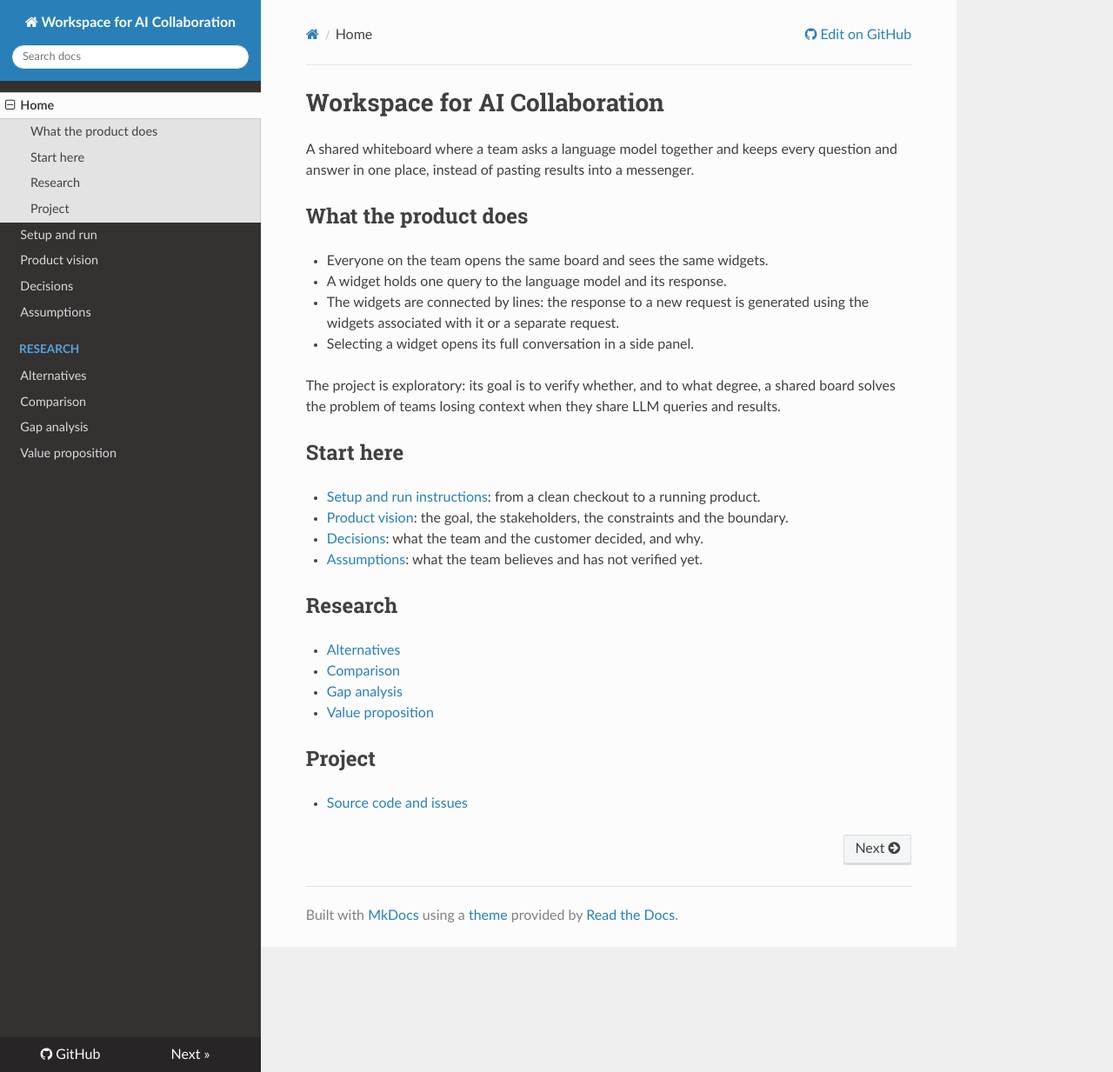
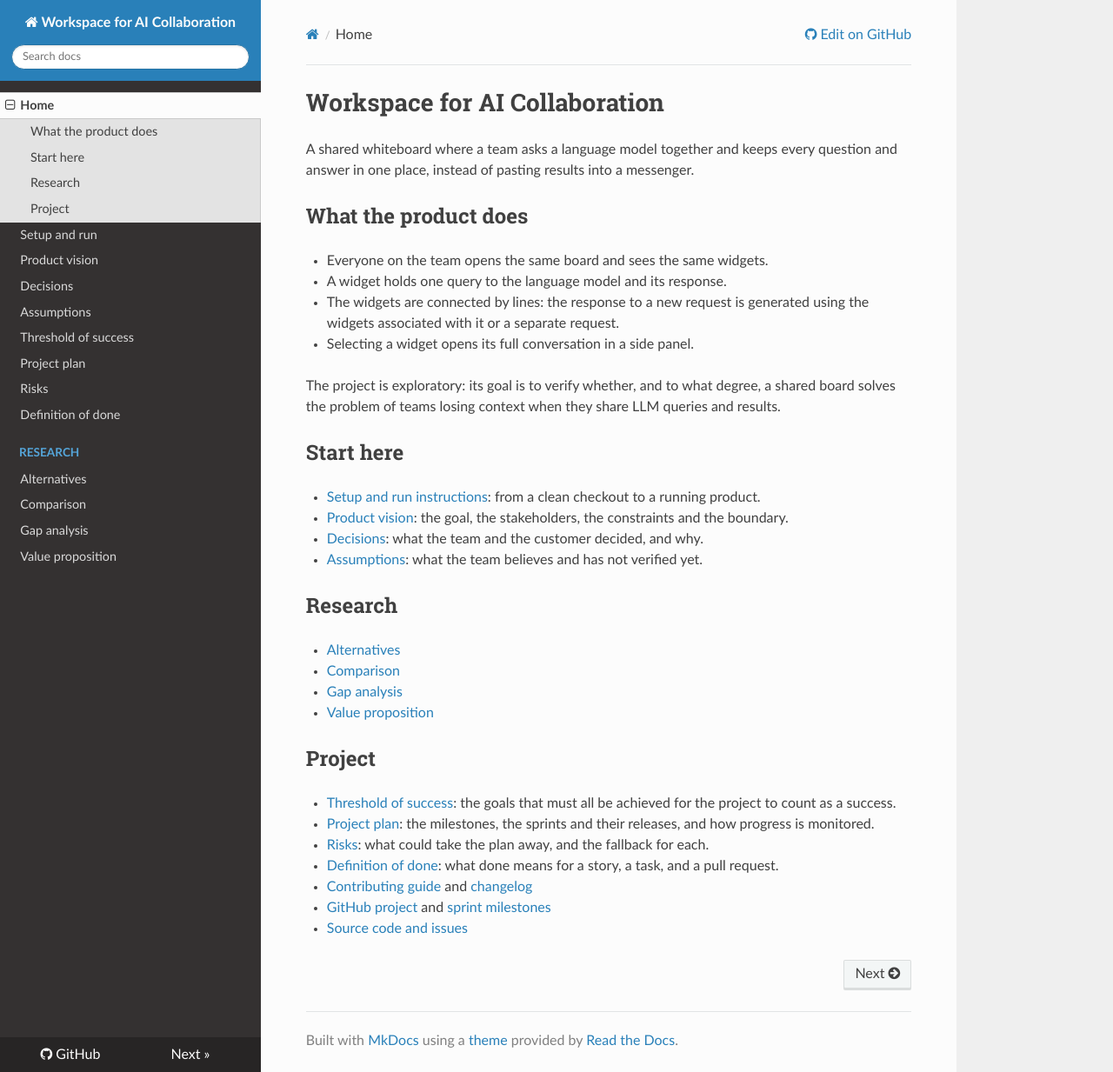
Before and after one commit to WellMadeTeam/workspace-ai-03, an MkDocs documentation site: the page built from docs/index.md, in a window 1280 px wide and 1233 px high. Shown: the whole window at 87% size. Built offline with MkDocs 1.6.1, drawn with Linux system fonts in a browser that asks for light colours; nearby versions of some CDN libraries.

Commit message:
docs: add links to week 03 artifacts in the docs website

```diff
--- a/docs/index.md
+++ b/docs/index.md
@@ -27,4 +27,10 @@ The project is exploratory: its goal is to verify whether, and to what degree, a
 
 ## Project
 
+- [Threshold of success](threshold-of-success.md): the goals that must all be achieved for the project to count as a success.
+- [Project plan](project-plan.md): the milestones, the sprints and their releases, and how progress is monitored.
+- [Risks](risks.md): what could take the plan away, and the fallback for each.
+- [Definition of done](definition-of-done.md): what done means for a story, a task, and a pull request.
+- [Contributing guide](https://github.com/WellMadeTeam/workspace-ai-03/blob/main/CONTRIBUTING.md) and [changelog](https://github.com/WellMadeTeam/workspace-ai-03/blob/main/CHANGELOG.md)
+- [GitHub project](https://github.com/orgs/WellMadeTeam/projects/1) and [sprint milestones](https://github.com/WellMadeTeam/workspace-ai-03/milestones)
 - [Source code and issues](https://github.com/WellMadeTeam/workspace-ai-03)
--- a/mkdocs.yml
+++ b/mkdocs.yml
@@ -14,6 +14,10 @@ nav:
   - Product vision: product-vision.md
   - Decisions: decisions.md
   - Assumptions: assumptions.md
+  - Threshold of success: threshold-of-success.md
+  - Project plan: project-plan.md
+  - Risks: risks.md
+  - Definition of done: definition-of-done.md
   - Research:
       - Alternatives: research/alternatives.md
       - Comparison: research/comparison.md
```
